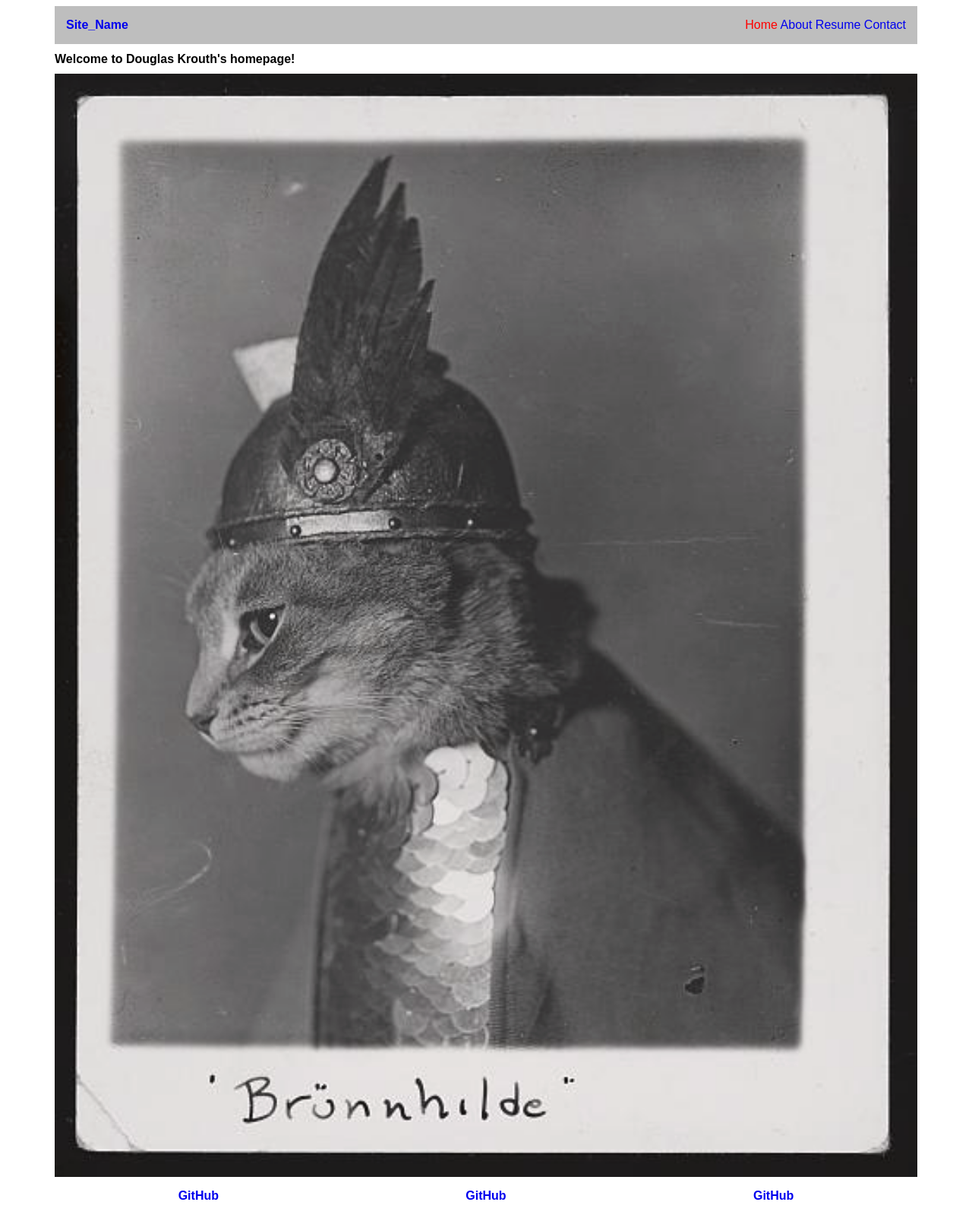
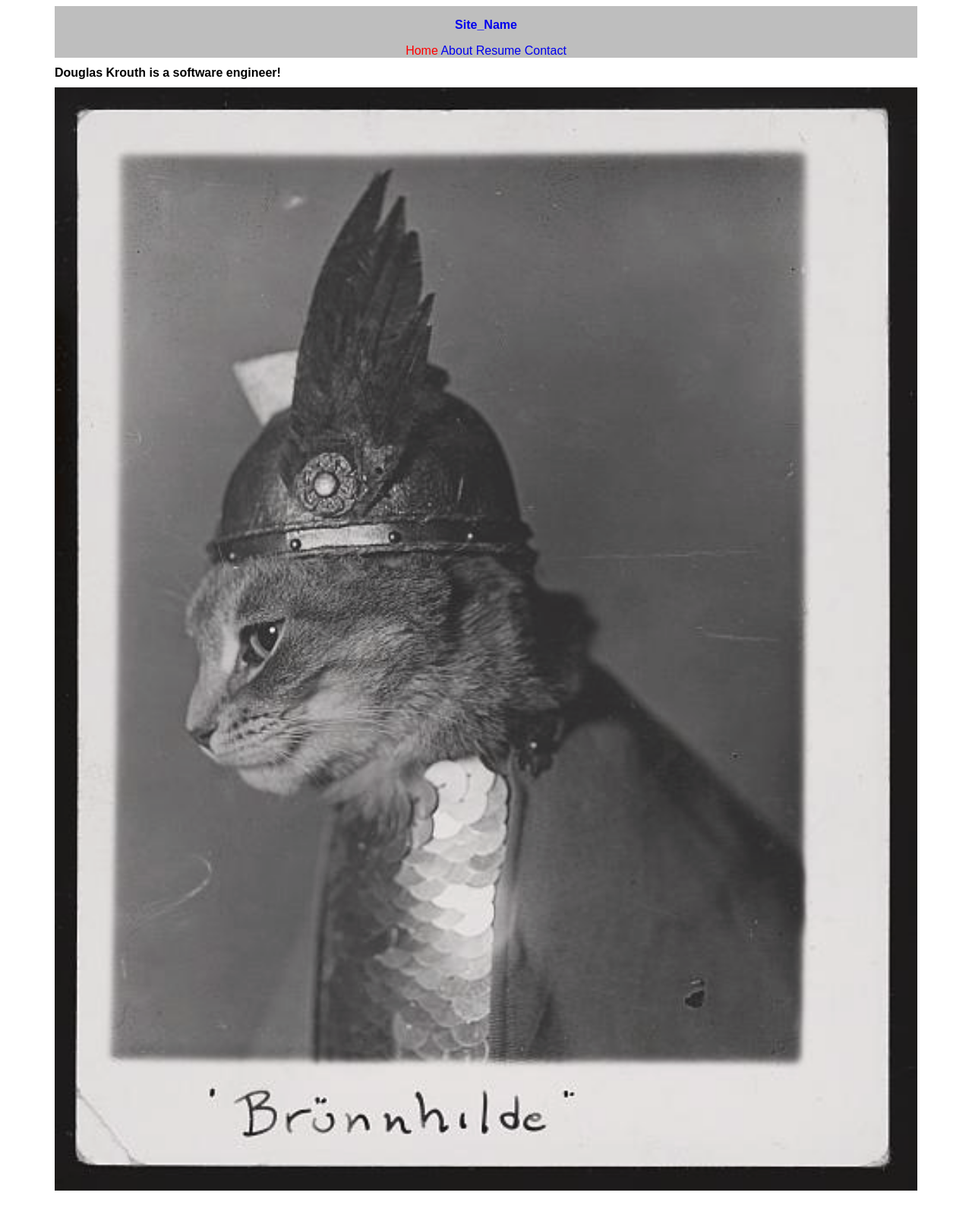
Before and after one commit to DouglasKrouth/DouglasKrouth.github.io, a Jekyll site: the page built from index.html, in a window 1280 px wide. Shown: the whole page at 76% size. Built offline with Jekyll 4.4.1, drawn with Linux system fonts in a browser that asks for light colours; after the commit the page ends 1575 px from its top, so only the background shows below that.

Commit message:
Header/nav stuff

```diff
--- a/_includes/navigation.html
+++ b/_includes/navigation.html
@@ -5,7 +5,6 @@
     <link rel="stylesheet" href="../assets/css/navbar.css">
 </head>
 
-<body>
     <nav>
         <!-- This value is hardcoded to index.html - Would probably be better to pass this as jekyll nav param -->
         <a href="index.html">
@@ -20,6 +19,5 @@
         </div>
 
     </nav>
-</body>
 
 </html>
--- a/_layouts/default.html
+++ b/_layouts/default.html
@@ -6,10 +6,10 @@
     <title>{{ page.title }}</title>
 </head>
 
+{% include navigation.html %}
+
 <body>
-    {% include navigation.html %}
     {{ content }}
-    {% include footer.html %}
 </body>
 
 </html>
--- a/assets/css/navbar.css
+++ b/assets/css/navbar.css
@@ -5,18 +5,21 @@ Inherit styles from main styles.css for font, etc. */
 nav {
     display: flex;
     justify-content: space-between;
-    flex-direction: row;
+    flex-direction: column;
     align-items: center;
     background: #BEBEBE;
     padding: 0 15px;
 }
 
 #nav_list {
+    gap: 10px;
     display: flex;
     flex-direction: row;
-    justify-content: space-between;
+    justify-content: space-evenly;
+    padding: 10px;
 }
 
 #nav_link {
     display: flex;
+    justify-content: space-around;
 }
--- a/assets/css/styles.css
+++ b/assets/css/styles.css
@@ -19,7 +19,8 @@ footer {
     align-items: center;
     justify-content: space-around;
     font-weight: bold;
-    height: 50px;
+    position: absolute;
+    height: 2.5rem;
 }
 
 a:link {
--- a/index.html
+++ b/index.html
@@ -2,5 +2,5 @@
 layout: default
 title: Home
 ---
-<h1>{{ "Welcome to Douglas Krouth's homepage!" }}</h1>
+<h1>Douglas Krouth is a software engineer!</h1>
 <img src="/assets/images/br_debug.jpg" alt="Brunnhilde Debug">
```
